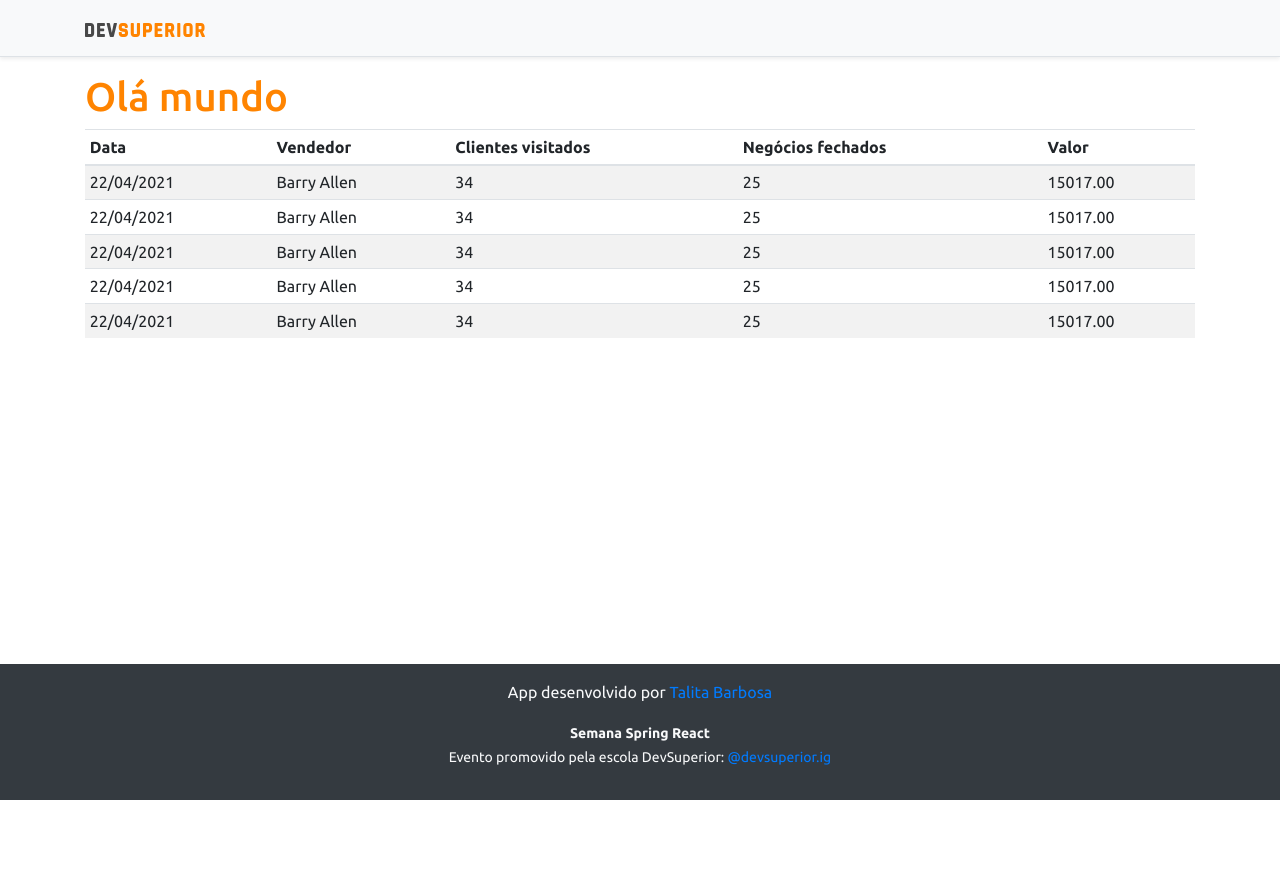
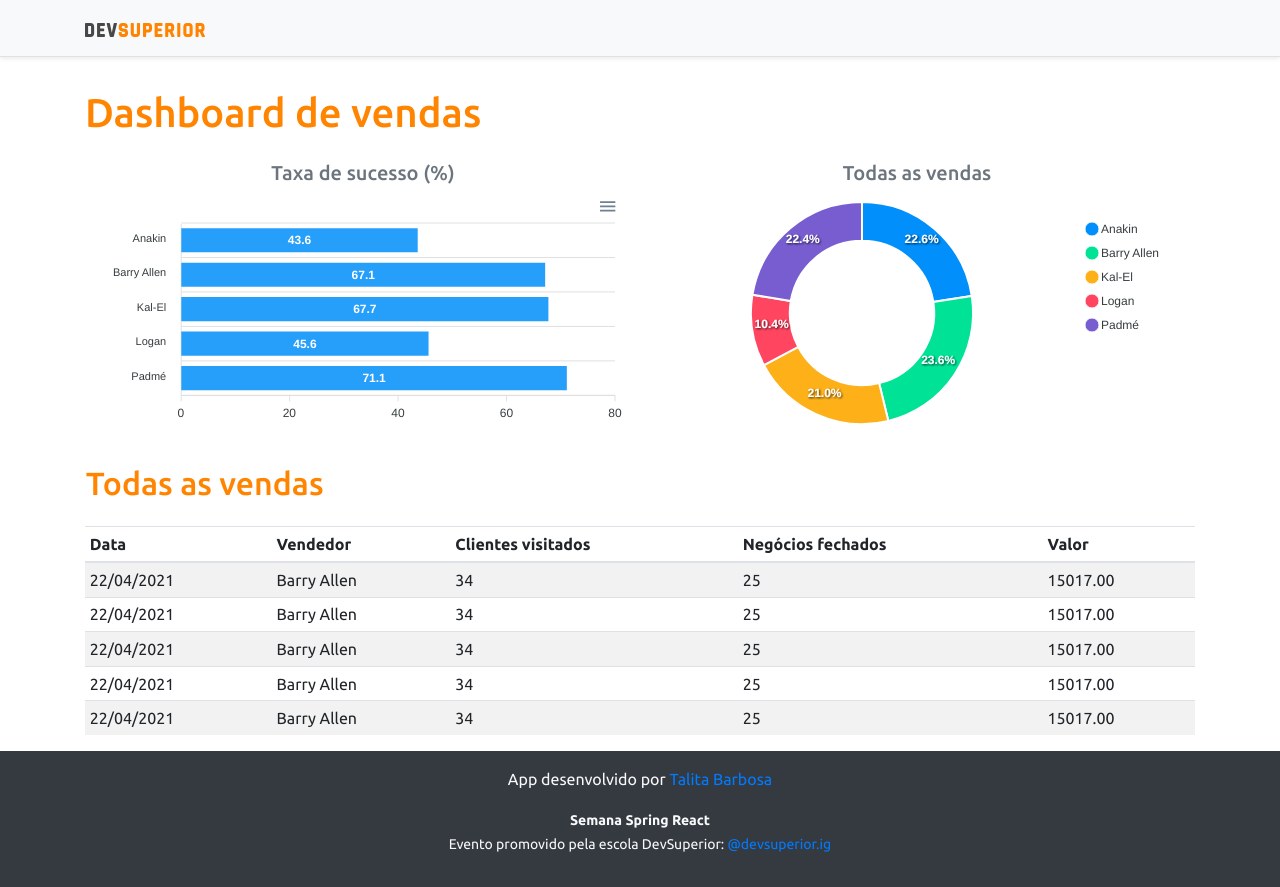
Before and after one commit to talibarbosa-hub/projeto-sds3, a React (Create React App) app in the folder frontend/: page / in a window 1280 px wide. Before the commit the page ends 800 px from the top, so only its background shows below. Built offline with nearby package versions, Linux system fonts and the light colour scheme.

Commit message:
Cria gráficos estáticos

```diff
--- a/frontend/package.json
+++ b/frontend/package.json
@@ -12,10 +12,12 @@
     "@types/node": "^12.0.0",
     "@types/react": "^17.0.0",
     "@types/react-dom": "^17.0.0",
+    "apexcharts": "^3.26.1",
     "bootstrap": "^4.6.0",
     "jquery": "1.9.1",
     "popper.js": "^1.16.1",
     "react": "^17.0.2",
+    "react-apexcharts": "^1.3.9",
     "react-dom": "^17.0.2",
     "react-scripts": "4.0.3",
     "typescript": "^4.1.2",
--- a/frontend/src/App.tsx
+++ b/frontend/src/App.tsx
@@ -1,6 +1,9 @@
+import BarChart from "components/BarChart";
 import DataTable from "components/DataTable";
+import DonutChart from "components/DonutChart";
 import Footer from "components/Footer";
 import NavBar from "components/Navbar";
+
 import { Fragment } from "react";
 
 function App() {
@@ -8,7 +11,21 @@
     <>
       <NavBar/>
     <div className="container">
-      <h1 className="text-primary">Olá mundo</h1>
+      <h1 className="text-primary py-3">Dashboard de vendas</h1>
+      <div className="row px-3">
+        <div className="col-sm-6">
+          <h5 className="text-center text-secondary">Taxa de sucesso (%) </h5>
+            <BarChart/>
+        </div>
+        <div className="col-sm-6">
+          <h5 className="text-center text-secondary" >Todas as vendas </h5>
+          <DonutChart />
+        </div>
+      <div className="py-3">
+        <h2 className=" text-primary"> Todas as vendas </h2>
+
+      </div>
+      </div>
       <DataTable/>
     </div>
     <Footer/>
--- /dev/null
+++ b/frontend/src/components/BarChart/index.tsx
@@ -0,0 +1,34 @@
+import Chart from 'react-apexcharts';
+
+const BarChart = () => {
+        const options = {
+            plotOptions: {
+                bar: {
+                    horizontal: true,
+                }
+            },
+        };
+
+        const mockData = {
+            labels: {
+                categories: ['Anakin', 'Barry Allen', 'Kal-El', 'Logan', 'Padmé']
+            },
+            series: [
+                {
+                    name: "% Sucesso",
+                    data: [43.6, 67.1, 67.7, 45.6, 71.1]
+                }
+            ]
+        };
+        return (
+            <Chart
+                options={{...options, xaxis: mockData.labels}}  // pega o objeto options e inclui
+                series={mockData.series}
+                type="bar"
+                height="240"
+
+            />
+    );
+}
+
+export default BarChart;
--- /dev/null
+++ b/frontend/src/components/DonutChart/index.tsx
@@ -0,0 +1,25 @@
+import Chart from 'react-apexcharts';
+
+const DonutChart = () => {
+    const mockData = {
+        series: [477138, 499928, 444867, 220426, 473088],
+        labels: ['Anakin', 'Barry Allen', 'Kal-El', 'Logan', 'Padmé']
+    }
+
+    const options = {
+        legend: {
+            show: true
+        }
+    };
+        return (
+            <Chart
+                options={{...options, labels: mockData.labels}}  // pega o objeto options e inclui
+                series={mockData.series}
+                type="donut"
+                height="240"
+
+            />
+    );
+}
+
+export default DonutChart;
```
Also changed, not shown: 1 other file (tests, documents, lock files or other folders).
